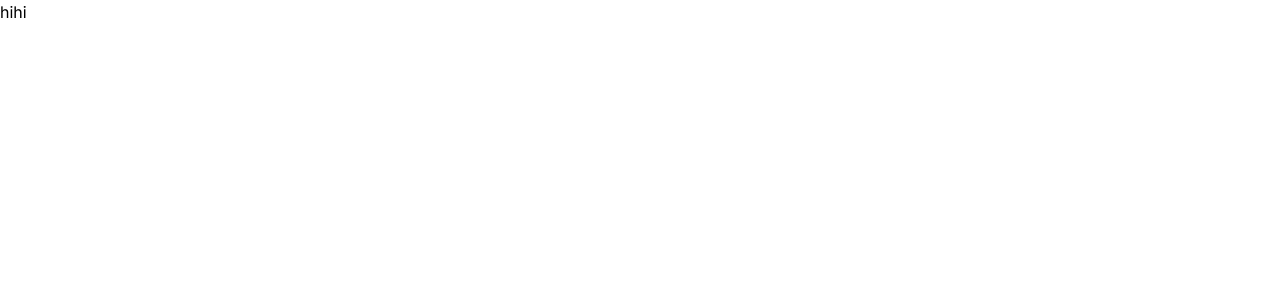
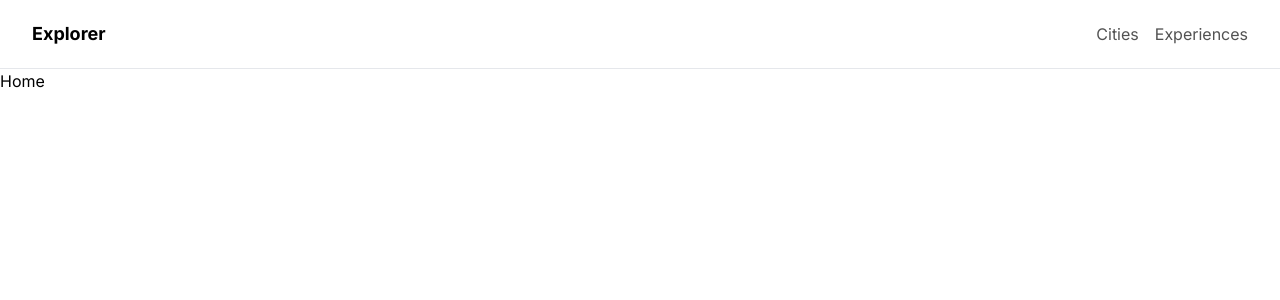
Before and after one commit to Seongbae94/nextjs-blog, a Next.js app in the folder nextjs-blog/: page / in a window 1280 px wide. Shown: the top 300 px of the page. Built offline with nearby package versions, Linux system fonts and the light colour scheme.

Commit message:
Style: added navigation style
added navigation style

```diff
--- a/nextjs-blog/app/layout.tsx
+++ b/nextjs-blog/app/layout.tsx
@@ -1,22 +1,26 @@
-import './globals.css'
-import type { Metadata } from 'next'
-import { Inter } from 'next/font/google'
+import Navigation from "@/components/navigation/Navigation";
+import "./globals.css";
+import type { Metadata } from "next";
+import { Inter } from "next/font/google";
 
-const inter = Inter({ subsets: ['latin'] })
+const inter = Inter({ subsets: ["latin"] });
 
 export const metadata: Metadata = {
-  title: 'Create Next App',
-  description: 'Generated by create next app',
-}
+  title: "Create Next App",
+  description: "Generated by create next app",
+};
 
 export default function RootLayout({
   children,
 }: {
-  children: React.ReactNode
+  children: React.ReactNode;
 }) {
   return (
     <html lang="en">
-      <body className={inter.className}>{children}</body>
+      <body className={inter.className}>
+        <Navigation />
+        {children}
+      </body>
     </html>
-  )
+  );
 }
--- a/nextjs-blog/app/page.tsx
+++ b/nextjs-blog/app/page.tsx
@@ -1,5 +1,7 @@
-import Image from "next/image";
-
 export default function Home() {
-  return <div>hihi</div>;
+  return (
+    <main className="h-[3000px]">
+      <h1>Home</h1>
+    </main>
+  );
 }
--- /dev/null
+++ b/nextjs-blog/components/layout/padding-container.tsx
@@ -0,0 +1,7 @@
+import React, { ReactNode } from "react";
+
+const PaddingContainer = ({ children }: { children: ReactNode }) => {
+  return <div className="px-8 w-full max-w-7xl mx-auto">{children}</div>;
+};
+
+export default PaddingContainer;
--- a/nextjs-blog/components/navigation/Navigation.tsx
+++ b/nextjs-blog/components/navigation/Navigation.tsx
@@ -1,12 +1,17 @@
 import Link from "next/link";
 import React from "react";
+import PaddingContainer from "../layout/padding-container";
 
 const Navigation = () => {
   return (
-    <div>
-      <Link href="/">Explorer</Link>
+    <div className="border-b sticky top-0 left-0 right-0 bg-white bg-opacity-50 backdrop-blur-md">
+      <PaddingContainer>
+        <div className="py-5 flex items-center justify-between ">
+          <Link className="font-bold text-lg" href="/">
+            Explorer
+          </Link>
           <nav>
-        <ul>
+            <ul className="flex items-center gap-4 text-neutral-600">
               <li>
                 <Link href="/cities">Cities</Link>
               </li>
@@ -16,6 +21,8 @@ const Navigation = () => {
             </ul>
           </nav>
         </div>
+      </PaddingContainer>
+    </div>
   );
 };
 
```
Lines whose indentation alone changed are shown as unchanged.
